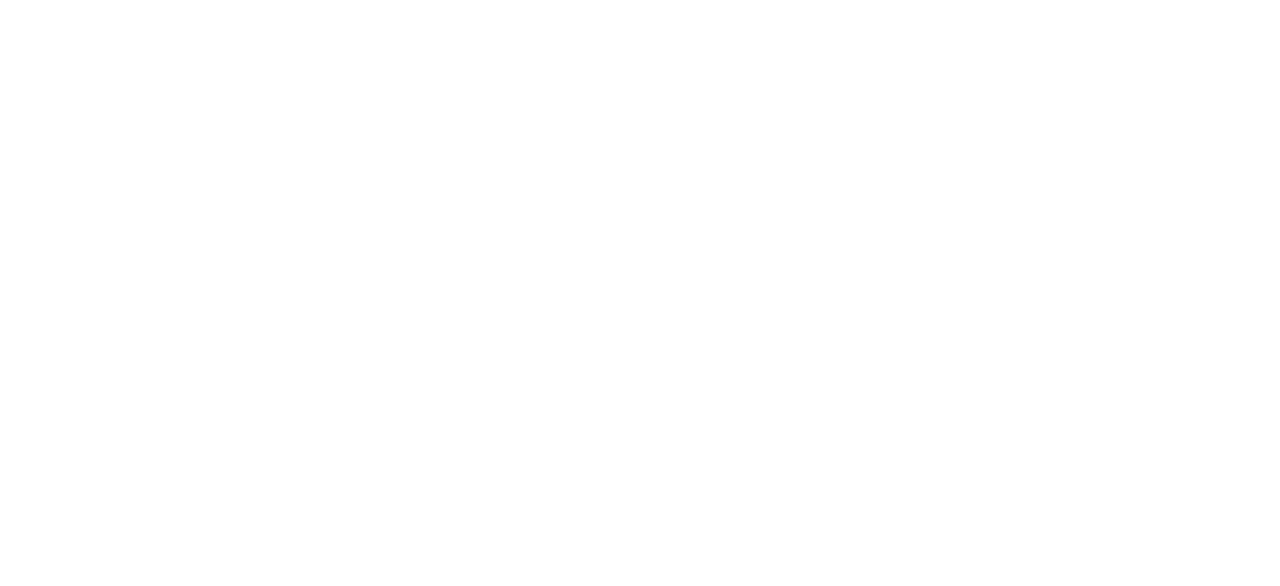
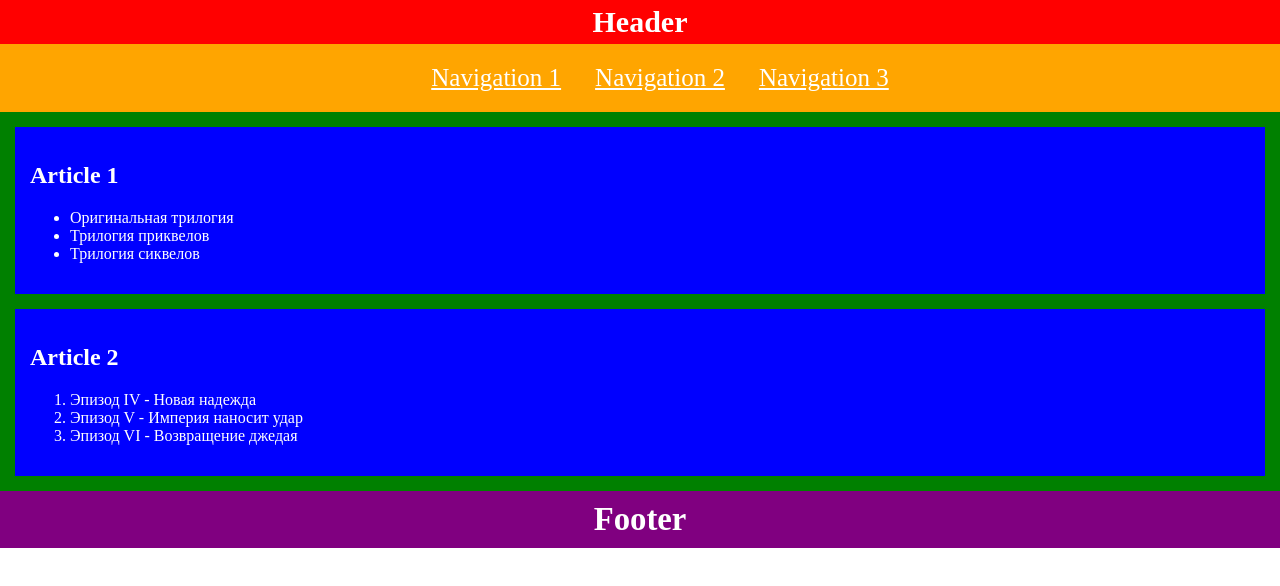
Before and after one commit to js-tasks-ru/htmlcss-20230124_lialia-ru, a website: page 02-dz0/01-semantic-mockup/solution.html in a window 1280 px wide. Drawn offline with Linux system fonts and the light colour scheme.

Commit message:
Add solution-semantic

```diff
--- a/02-dz0/01-semantic-mockup/solution.html
+++ b/02-dz0/01-semantic-mockup/solution.html
@@ -1,4 +1,52 @@
 <!DOCTYPE html>
 <html lang="ru">
     <!-- Ваше решение -->
+    <!DOCTYPE html>
+    <html lang="ru">
+    <head>
+        <meta charset="UTF-8">
+        <meta http-equiv="X-UA-Compatible" content="IE=edge">
+        <meta name="viewport" content="width=device-width, initial-scale=1.0">
+        <title>smantic-mockup</title>
+        <link rel="stylesheet" href="style.css">
+    </head>
+    <body>
+        <header class="header">
+            <h1>Header</h1>
+                <nav class="main-nav">
+                    <ul class="nav-list">
+                        <li class="nav-item"><a href="#">Navigation 1</a></li>
+                        <li class="nav-item"><a href="#">Navigation 2</a></li>
+                        <li class="nav-item"><a href="#">Navigation 3</a></li>
+                    </ul>
+                </nav>
+            </header>
+
+            <main class="main">
+                <article class="article">
+                    <h2>Article 1</h2>
+                    <ul>
+                        <li>Оригинальная трилогия</li>
+                        <li>Трилогия приквелов</li>
+                        <li>Трилогия сиквелов</li>
+                    </ul>
+                </article>
+
+                <article class="article two">
+                    <h2>Article 2</h2>
+                    <ol>
+                        <li>Эпизод IV - Новая надежда</li>
+                        <li>Эпизод V - Империя наносит удар</li>
+                        <li>Эпизод VI - Возвращение джедая</li>
+                    </ol>
+                </article>
+            </main>
+            <footer class="footer">
+                <h3>Footer</h3>
+            </footer>
+
+
+    </body>
+    </html>
+
 </html>
--- /dev/null
+++ b/02-dz0/01-semantic-mockup/style.css
@@ -0,0 +1,58 @@
+body {
+    margin: 0;
+    color: white;
+    text-align: center;
+}
+
+.header {
+    background-color: red;
+    margin: 0;
+}
+
+h1 {
+    padding: 5px;
+    margin: 0;
+    font-size: 30px;
+}
+
+.main-nav {
+    background-color: orange;
+    padding: 5px;
+}
+.nav-list {
+    list-style: none;
+    margin: 0;
+}
+
+.nav-item{
+    display: inline-block;
+    padding: 15px;
+    font-size: 25px;
+}
+
+.nav-item a {
+    color: white;
+
+}
+.main {
+    background-color: green;
+    padding: 15px;
+}
+.article {
+    background-color: blue;
+    text-align: left;
+    padding: 15px;
+    margin-bottom: 15px;
+}
+.two {
+    margin-bottom: 0;
+}
+.footer {
+    background-color: purple;
+    padding: 10px;
+    font-size: 28px;
+}
+
+h3 {
+    margin: 0;
+}
```
